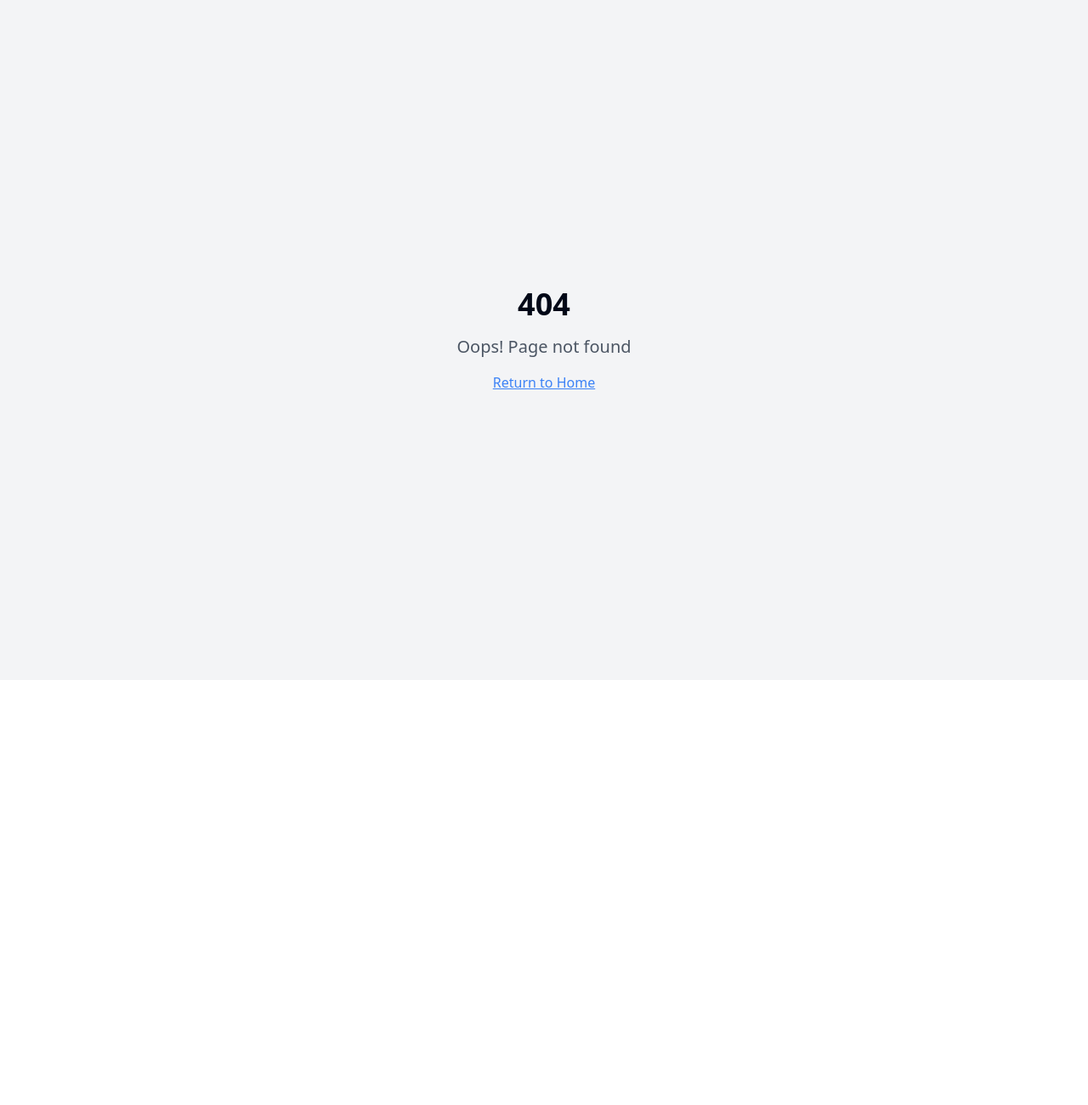
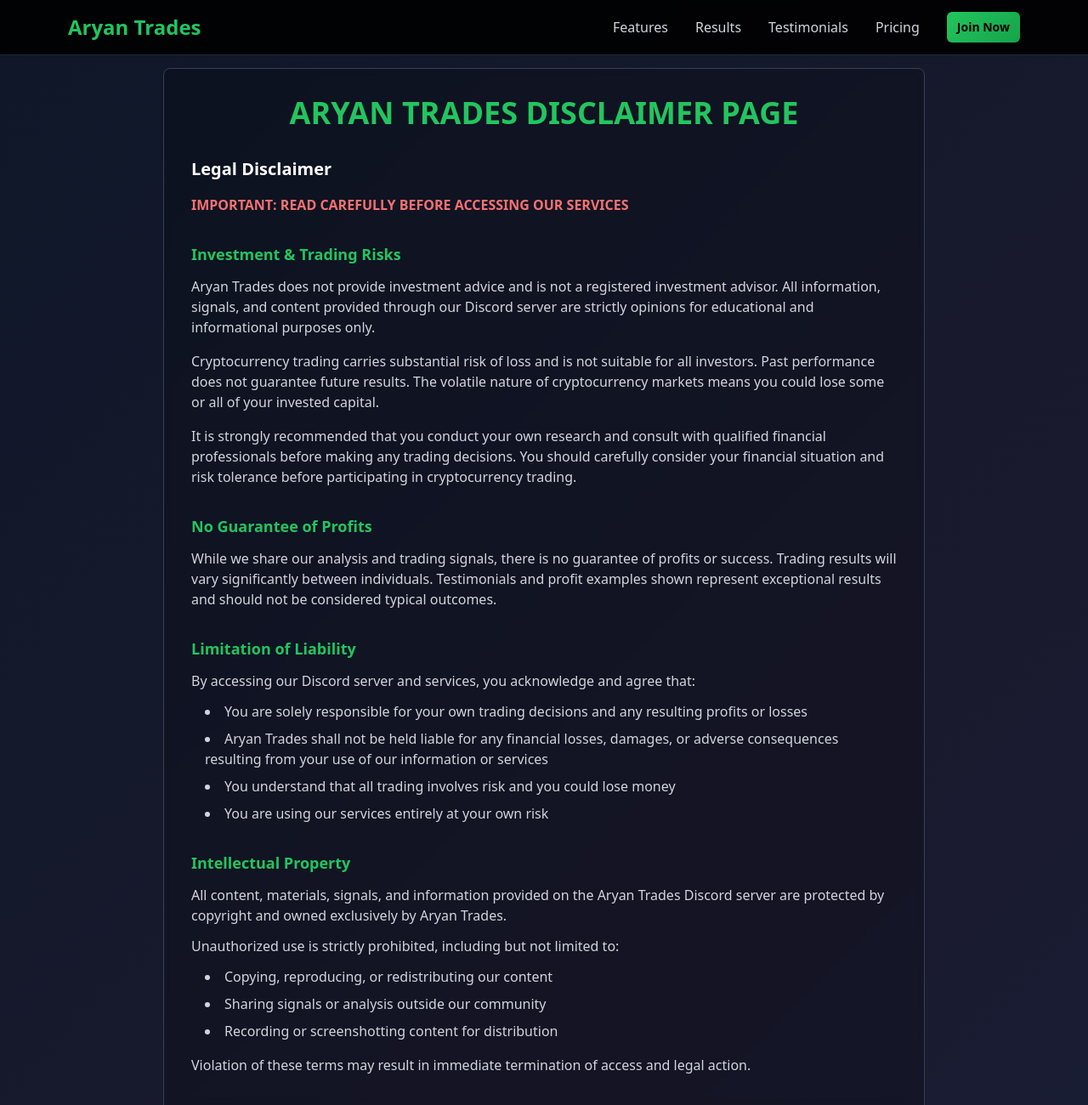
Before and after one commit to aaryanrsh/Aryan-Trades-Website, a React (Vite) app: page /disclaimer in a window 1280 px wide. Before the commit this address had no page. Shown: the top 1300 px of the page at 85% size. Before the commit the page ends 800 px from the top, so only its background shows below. Built offline with nearby package versions, Linux system fonts and the light colour scheme.

Commit message:
Add disclaimer page and footer link
Create a disclaimer page with the provided content and add a link to it in the footer.

```diff
--- a/src/App.tsx
+++ b/src/App.tsx
@@ -1,9 +1,11 @@
+
 import { Toaster } from "@/components/ui/toaster";
 import { Toaster as Sonner } from "@/components/ui/sonner";
 import { TooltipProvider } from "@/components/ui/tooltip";
 import { QueryClient, QueryClientProvider } from "@tanstack/react-query";
 import { BrowserRouter, Routes, Route } from "react-router-dom";
 import Index from "./pages/Index";
+import Disclaimer from "./pages/Disclaimer";
 import NotFound from "./pages/NotFound";
 
 const queryClient = new QueryClient();
@@ -16,6 +18,7 @@ const App = () => (
       <BrowserRouter>
         <Routes>
           <Route path="/" element={<Index />} />
+          <Route path="/disclaimer" element={<Disclaimer />} />
           {/* ADD ALL CUSTOM ROUTES ABOVE THE CATCH-ALL "*" ROUTE */}
           <Route path="*" element={<NotFound />} />
         </Routes>
--- a/src/components/Footer.tsx
+++ b/src/components/Footer.tsx
@@ -1,5 +1,6 @@
 
 import { Instagram } from "lucide-react";
+import { Link } from "react-router-dom";
 
 export const Footer = () => {
   return (
@@ -30,7 +31,15 @@ export const Footer = () => {
             </a>
           </div>
 
-          <div className="text-center">
+          <div className="text-center space-y-2">
+            <div className="flex items-center justify-center space-x-4">
+              <Link
+                to="/disclaimer"
+                className="text-gray-400 hover:text-crypto-green transition-colors text-sm underline"
+              >
+                Disclaimer
+              </Link>
+            </div>
             <p className="text-gray-400 text-sm">
               © 2025 AryxnTrades. All rights reserved.
             </p>
--- /dev/null
+++ b/src/pages/Disclaimer.tsx
@@ -0,0 +1,127 @@
+
+import { Navigation } from "@/components/Navigation";
+import { Footer } from "@/components/Footer";
+
+const Disclaimer = () => {
+  return (
+    <div className="min-h-screen bg-crypto-gradient">
+      <Navigation />
+      <div className="pt-20 pb-16 px-4">
+        <div className="max-w-4xl mx-auto bg-black/20 backdrop-blur-sm border border-gray-700 rounded-lg p-8">
+          <h1 className="text-3xl md:text-4xl font-bold text-crypto-green mb-8 text-center">
+            ARYAN TRADES DISCLAIMER PAGE
+          </h1>
+
+          <div className="space-y-8 text-gray-300">
+            <section>
+              <h2 className="text-xl font-bold text-white mb-4">Legal Disclaimer</h2>
+              <p className="text-red-400 font-semibold mb-4">IMPORTANT: READ CAREFULLY BEFORE ACCESSING OUR SERVICES</p>
+            </section>
+
+            <section>
+              <h3 className="text-lg font-bold text-crypto-green mb-3">Investment & Trading Risks</h3>
+              <p className="mb-4">
+                Aryan Trades does not provide investment advice and is not a registered investment advisor. All information, signals, and content provided through our Discord server are strictly opinions for educational and informational purposes only.
+              </p>
+              <p className="mb-4">
+                Cryptocurrency trading carries substantial risk of loss and is not suitable for all investors. Past performance does not guarantee future results. The volatile nature of cryptocurrency markets means you could lose some or all of your invested capital.
+              </p>
+              <p>
+                It is strongly recommended that you conduct your own research and consult with qualified financial professionals before making any trading decisions. You should carefully consider your financial situation and risk tolerance before participating in cryptocurrency trading.
+              </p>
+            </section>
+
+            <section>
+              <h3 className="text-lg font-bold text-crypto-green mb-3">No Guarantee of Profits</h3>
+              <p className="mb-4">
+                While we share our analysis and trading signals, there is no guarantee of profits or success. Trading results will vary significantly between individuals. Testimonials and profit examples shown represent exceptional results and should not be considered typical outcomes.
+              </p>
+            </section>
+
+            <section>
+              <h3 className="text-lg font-bold text-crypto-green mb-3">Limitation of Liability</h3>
+              <p className="mb-3">By accessing our Discord server and services, you acknowledge and agree that:</p>
+              <ul className="list-disc list-inside space-y-2 ml-4">
+                <li>You are solely responsible for your own trading decisions and any resulting profits or losses</li>
+                <li>Aryan Trades shall not be held liable for any financial losses, damages, or adverse consequences resulting from your use of our information or services</li>
+                <li>You understand that all trading involves risk and you could lose money</li>
+                <li>You are using our services entirely at your own risk</li>
+              </ul>
+            </section>
+
+            <section>
+              <h3 className="text-lg font-bold text-crypto-green mb-3">Intellectual Property</h3>
+              <p className="mb-3">
+                All content, materials, signals, and information provided on the Aryan Trades Discord server are protected by copyright and owned exclusively by Aryan Trades.
+              </p>
+              <p className="mb-3">Unauthorized use is strictly prohibited, including but not limited to:</p>
+              <ul className="list-disc list-inside space-y-2 ml-4 mb-4">
+                <li>Copying, reproducing, or redistributing our content</li>
+                <li>Sharing signals or analysis outside our community</li>
+                <li>Recording or screenshotting content for distribution</li>
+              </ul>
+              <p>
+                Violation of these terms may result in immediate termination of access and legal action.
+              </p>
+            </section>
+
+            <section>
+              <h3 className="text-lg font-bold text-crypto-green mb-3">Service Availability</h3>
+              <p className="mb-3">
+                Aryan Trades reserves the right to modify or discontinue services at any time without prior notice. There may be periods where no signals are provided due to:
+              </p>
+              <ul className="list-disc list-inside space-y-2 ml-4 mb-4">
+                <li>Market conditions</li>
+                <li>Vacation or personal time</li>
+                <li>Technical issues</li>
+                <li>Lack of suitable trading opportunities</li>
+              </ul>
+              <p>We do not guarantee daily signals or continuous service availability.</p>
+            </section>
+
+            <section>
+              <h3 className="text-lg font-bold text-crypto-green mb-3">Membership & Refunds</h3>
+              <ul className="list-disc list-inside space-y-2 ml-4">
+                <li>All sales are final once payment is processed</li>
+                <li>Refunds are only provided within the first 30 days of membership as part of our money-back guarantee</li>
+                <li>Partial refunds are not available</li>
+                <li>To cancel your subscription, you must provide written notice</li>
+                <li>Access continues until your next billing cycle after cancellation</li>
+                <li>Aryan Trades reserves the right to refuse service to anyone</li>
+              </ul>
+            </section>
+
+            <section>
+              <h3 className="text-lg font-bold text-crypto-green mb-3">Age Requirement</h3>
+              <p>
+                You must be at least 18 years old to access our services. By using our Discord server, you confirm you meet this age requirement.
+              </p>
+            </section>
+
+            <section>
+              <h3 className="text-lg font-bold text-crypto-green mb-3">Governing Law</h3>
+              <p>
+                This disclaimer and all related matters are governed by the laws of [Your State/Country]. Any disputes will be resolved in the appropriate courts of [Your Jurisdiction].
+              </p>
+            </section>
+
+            <section>
+              <h3 className="text-lg font-bold text-crypto-green mb-3">Contact Information</h3>
+              <p className="mb-4">For questions regarding this disclaimer or our services, contact us at:</p>
+              <p className="text-crypto-green font-semibold">support@aryantrades.com</p>
+            </section>
+
+            <div className="bg-red-900/30 border border-red-500 rounded-lg p-6 mt-8">
+              <p className="text-red-300 font-bold text-center">
+                BY ACCESSING OUR DISCORD SERVER OR USING OUR SERVICES, YOU ACKNOWLEDGE THAT YOU HAVE READ, UNDERSTOOD, AND AGREE TO BE BOUND BY ALL TERMS OF THIS DISCLAIMER.
+              </p>
+            </div>
+          </div>
+        </div>
+      </div>
+      <Footer />
+    </div>
+  );
+};
+
+export default Disclaimer;
```
